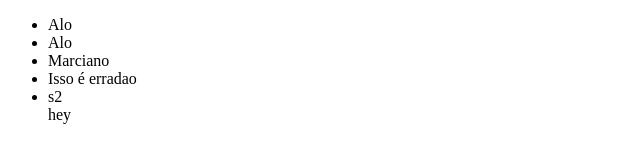
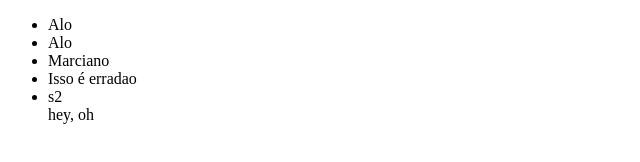
Before and after one commit to brunorezabreu/aaa, a plain HTML site: page index.html in a window 1280 px wide. Shown: the full height of the page, 0-640 px from the left. Drawn offline with Linux system fonts and the light colour scheme.

Commit message:
add 'oh'

```diff
--- a/index.html
+++ b/index.html
@@ -13,7 +13,7 @@
         <li>Marciano</li>
         <li>Isso é erradao</li>
         <li>s2</li>
-        <div class="preguica">hey</div>
+        <div class="preguica">hey, oh</div>
     </ul>
 </body>
 </html>
```
